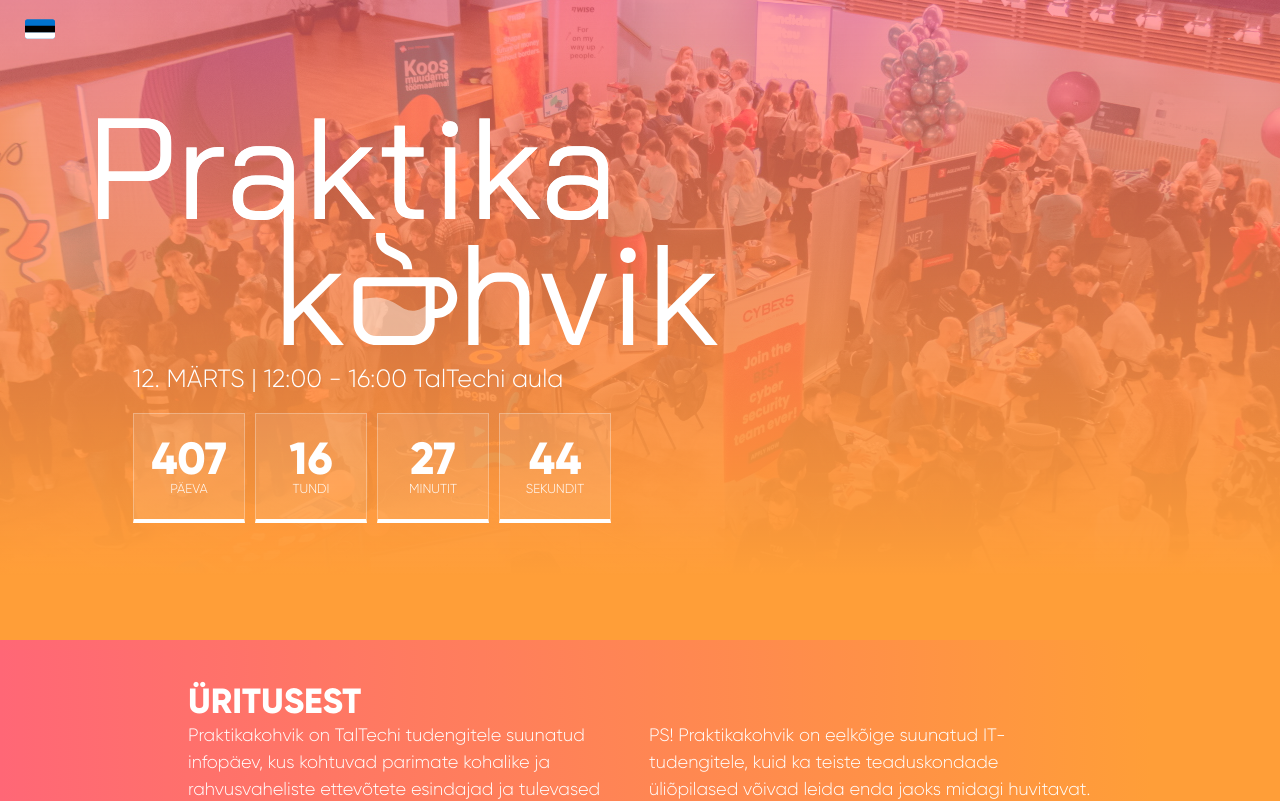
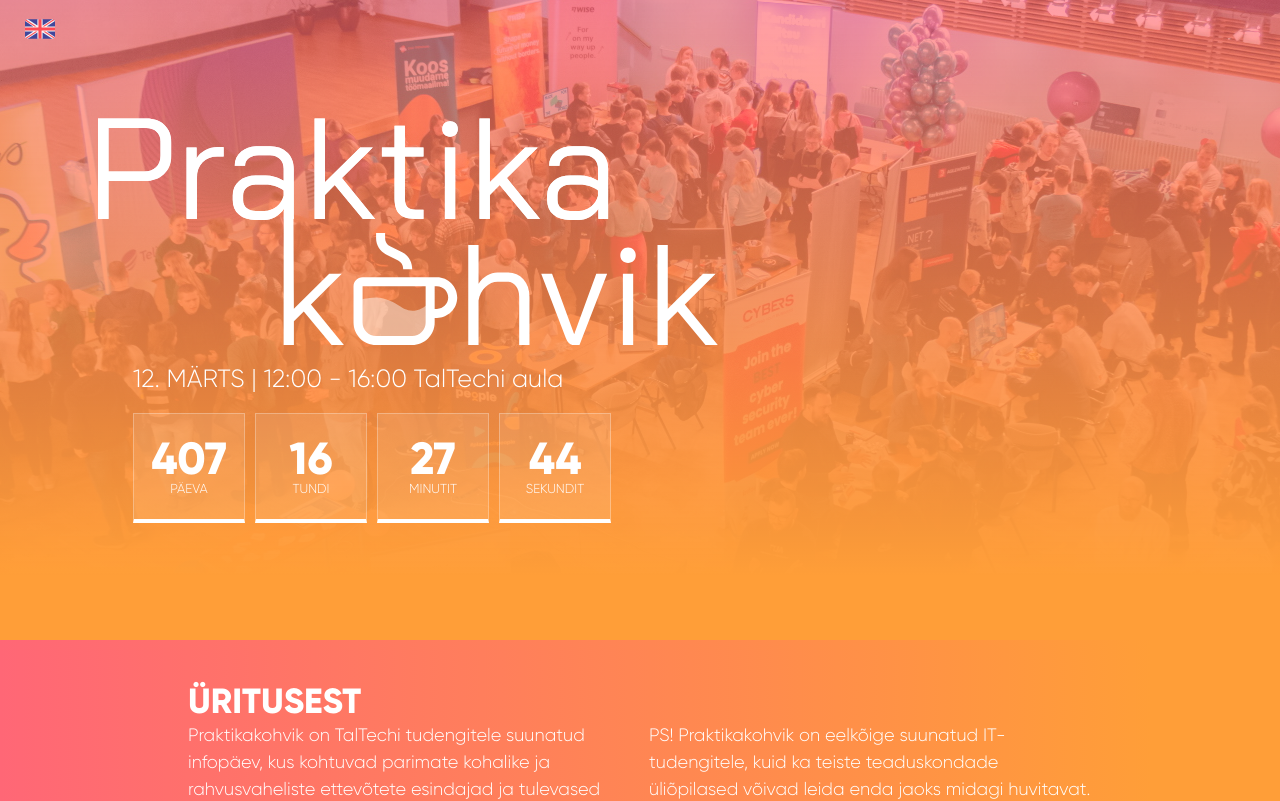
Before and after one commit to ituk-ttu/-Praktikakohvik2022, a React (Vite) app: page / in a window 1280 px wide. Shown: the top 801 px of the page. Built offline with nearby package versions, Linux system fonts and the light colour scheme; no server answers.

Commit message:
Fixed safari bug

```diff
--- a/index.html
+++ b/index.html
@@ -8,6 +8,7 @@
     <link rel="apple-touch-icon" href="/apple-touch-icon.png" sizes="180x180">
     <link rel="mask-icon" href="/mask-icon.svg" color="#000000">
     <meta name="theme-color" content="#000000" />
+    <meta http-equiv="Content-Type" content="text/html; charset=utf-8" />
   </head>
   <body>
     <div id="root"></div>
--- a/package.json
+++ b/package.json
@@ -5,7 +5,7 @@
   "version": "0.0.0",
   "type": "module",
   "scripts": {
-    "dev": "vite",
+    "dev": "vite --host",
     "build": "tsc && vite build",
     "predeploy": "npm run build",
     "deploy": "gh-pages -d dist",
--- a/src/components/Header.tsx
+++ b/src/components/Header.tsx
@@ -104,6 +104,7 @@ const HeaderContainer = styled.div`
     }
 
     .countdown div {
+        -webkit-transform-style: preserve-3d;
         border: 1px solid #ffffff48;
         background-color: rgba(255, 255, 255, 0.1);
         border-bottom: 4px solid #FFFFFF;
@@ -113,10 +114,14 @@ const HeaderContainer = styled.div`
     }
 
     .countdown div h3 {
+        color: #FFFFFF;
         font-size: 13px;
     }
 
     .countdown div h1 {
+        -webkit-backface-visibility: hidden;
+        color: #ffffff;
+
         padding-top: 25px;
         font-size: 45px;
         letter-spacing: normal;
--- a/src/components/Navbar.tsx
+++ b/src/components/Navbar.tsx
@@ -9,7 +9,7 @@ const Navbar = () => {
     return (
         <NavContainer>
             <img alt='flag'
-                src={(i18n.language === 'en') ? enFlag : etFlag}
+                src={(i18n.language === 'en') ? etFlag : enFlag}
                 onClick={ () => (i18n.language === 'en') ? i18n.changeLanguage('et') : i18n.changeLanguage('en') }
             >
             </img>
```
